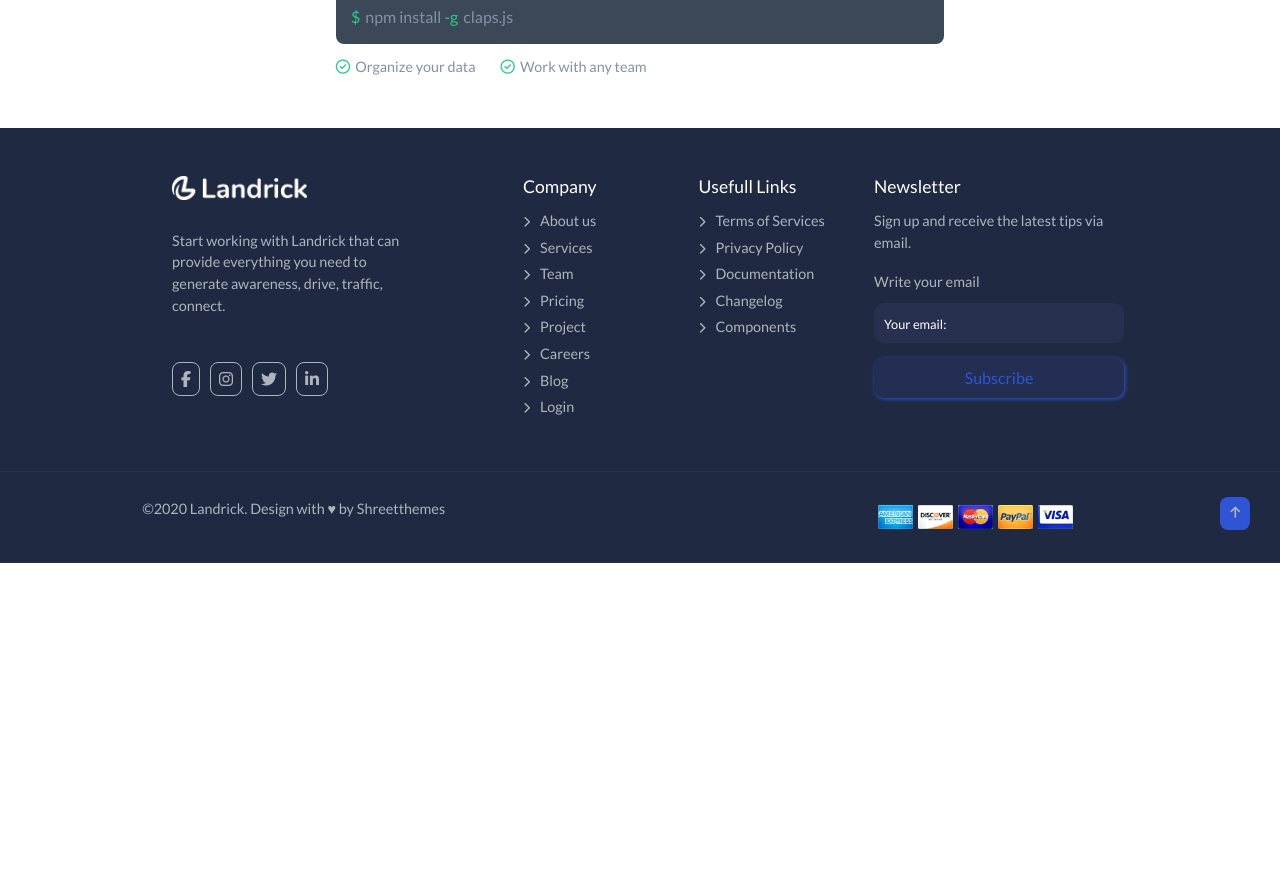
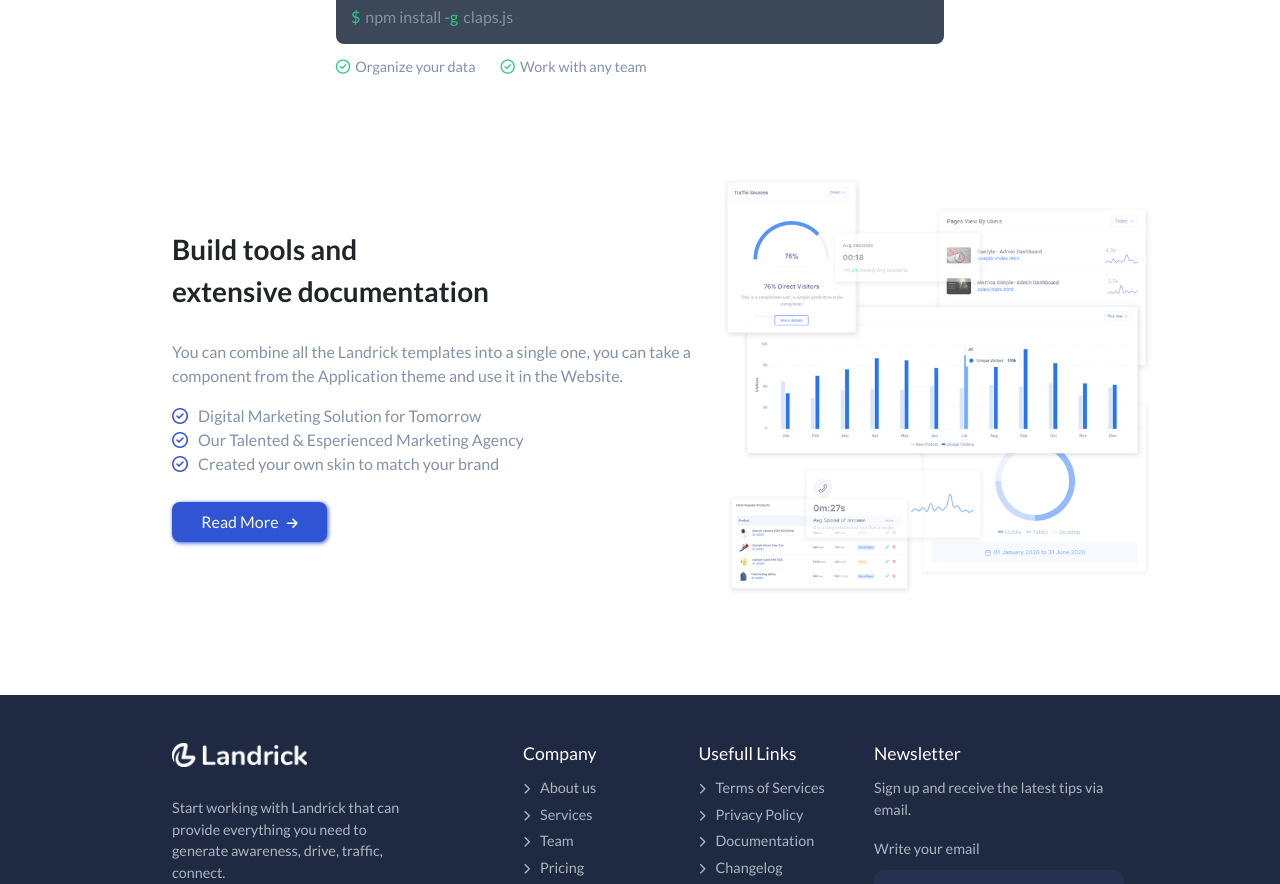
Before and after one commit to LucaFabbozzo/proj-html-vuejs, a Vue app: page / in a window 1280 px wide. Shown: the part 1700-2584 px from the top of the page. Before the commit the page ends 2263 px from the top, so only its background shows below. Built offline with nearby package versions, Linux system fonts and the light colour scheme.

Commit message:
[add] CenterMain

```diff
--- a/src/components/AppHeader.vue
+++ b/src/components/AppHeader.vue
@@ -24,7 +24,7 @@
           <li
           v-for="(menus, index) in store.navbar"
           :key="index"
-          ><a :class="{'active' : menus.active}" href="">{{menus.label}}<i v-if="menus.items" class="fa-solid fa-chevron-down"></i></a>
+          ><a :class="{'active' : menus.active}" href="#">{{menus.label}}<i v-if="menus.items" class="fa-solid fa-chevron-down"></i></a>
         </li>
         </ul>
       </nav>
--- a/src/components/AppMain.vue
+++ b/src/components/AppMain.vue
@@ -1,8 +1,9 @@
   <script>
-  import TopMain from './TopMain.vue';
+import TopMain from './TopMain.vue';
+import CenterMain from './CenterMain.vue';
 export default {
   name: 'AppMain',
-  components: {TopMain}
+  components: {TopMain, CenterMain}
   }
   </script>
 
@@ -10,6 +11,7 @@ export default {
   <main>
     <div class="container w-75 m-auto">
       <TopMain />
+      <CenterMain />
     </div>
   </main>
 </template>
--- a/src/components/CenterMain.vue
+++ b/src/components/CenterMain.vue
@@ -0,0 +1,71 @@
+
+  <script>
+  export default {
+    name: 'CenterMain'
+  }
+  </script>
+
+<template>
+  <section class="main-center d-flex justify-content-between">
+    <div class="left">
+      <h3>Build tools and<br>extensive documentation</h3>
+      <p>You can combine all the Landrick templates into a single one, you can take a <br>component from the Application theme and use it in the Website.</p>
+      <ul>
+        <li><i class="fa-regular fa-circle-check"></i>Digital Marketing Solution for Tomorrow</li>
+        <li><i class="fa-regular fa-circle-check"></i>Our Talented & Esperienced Marketing Agency</li>
+         <li><i class="fa-regular fa-circle-check"></i>Created your own skin to match your brand</li>
+      </ul>
+      <button>Read More<i class="fa-solid fa-arrow-right"></i></button>
+    </div>
+    <div class="right">
+      <img src="../assets/img/1.png" alt="#">
+    </div>
+  </section>
+</template>
+
+<style lang="scss" scoped>
+@use '../styles/partials/vars' as *;
+@use '../styles/partials/mixin' as *;
+  .main-center {
+    padding-top: 50px;
+    padding-bottom: 100px;
+    h3 {
+      @include h3;
+    }
+    p {
+      @include p;
+    }
+    .left {
+      min-width: 550px;
+      padding-top: 50px;
+      padding-bottom: 50px;
+      padding-right: 20px;
+      ul {
+        padding: 0;
+        list-style: none;
+        padding-bottom: 10px;
+        li {
+          @include p;
+          i {
+            color: $secondary-color;
+            margin-right: 10px;
+          }
+        }
+      }
+      button{
+         @include  btnBlue;
+         i {
+          margin-left: 8px;
+          font-size: 0.8rem;
+         }
+      }
+
+    }
+    .right {
+      img {
+        max-width: 450px;
+        min-width: 430px;
+      }
+    }
+  }
+</style>
--- a/src/components/TopMain.vue
+++ b/src/components/TopMain.vue
@@ -161,18 +161,22 @@
         border: 1px solid #5B6473;
         .active {
           background-color: #3c4858;
-          border-radius: 6px;
          }
         li {
           list-style: none;
           width: 20%;
           height: 100%;
           padding: 5px 10px;
+          border-radius: 6px;
+          cursor: pointer;
          a{
           text-decoration: none;
           color: #ffffff;
          }
         }
+         & li:hover {
+          background-color: #3c4858;
+         }
       }
     }
   }
--- a/src/styles/partials/_mixin.scss
+++ b/src/styles/partials/_mixin.scss
@@ -19,3 +19,13 @@
   border-radius: 8px;
   border: 1px solid $secondary-color;
 }
+
+@mixin h3 {
+  font-weight: 700;
+  padding-bottom: 20px;
+  line-height: 1.5;
+}
+
+@mixin p {
+  color: $primary-font;
+}
```
